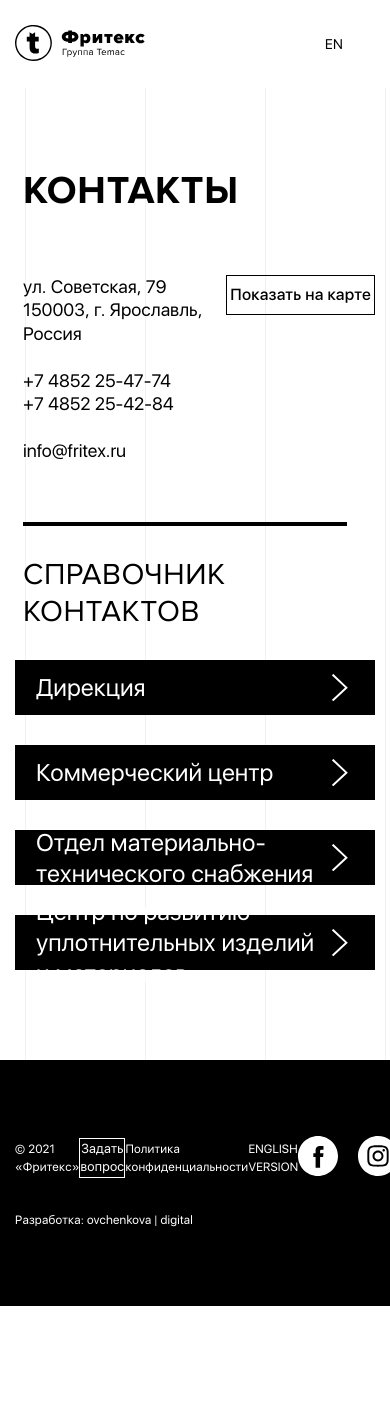
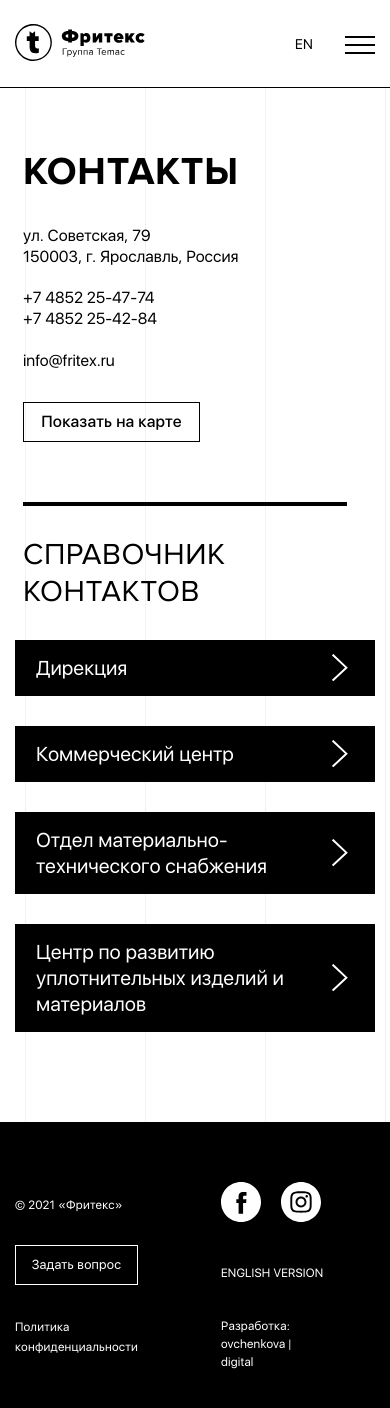
Before and after one commit to allexander-w/fritex, a website: page app/contacts.html in a window 390 px wide. Before the commit the page ends 1306 px from the top, so only its background shows below. Drawn offline with nearby package versions, Linux system fonts and the light colour scheme.

Commit message:
[added]: responsive sidebar

```diff
--- a/app/contacts.html
+++ b/app/contacts.html
@@ -53,7 +53,7 @@
 
     <!-- ======= Шапка сайта ======= -->
     <header class="header">
-        <div class="container header__container flex jc-between ai-center">
+        <div class="container white header__container flex jc-between ai-center">
 
             <a href="./index.html"><img class="header__logotype" src="./img/index/logo.svg" alt="logotype"></a>
 
@@ -70,6 +70,10 @@
                 <div class="hedaer__language">
                     <a href="#"><p>EN</p></a>
                 </div>
+
+				<div class="header__burger">
+					<span></span>
+				</div>
             </nav>
 
         </div>
@@ -95,7 +99,7 @@
                 <div class="sidebar-container">
 
                     <h1 class="heading-60 pl-21 mt-90 mb-90">Контакты</h1>
-                    <div class="flex jc-between pl-21 mb-60">
+                    <div class="flex jc-between pl-21 mb-60 contacts__desc">
                         <p class="text-20">
                             ул. Советская, 79 <br>
                             150003, г. Ярославль, Россия <br><br>
@@ -224,8 +228,8 @@
     </div>
 
     <!-- ======= Футер сайта ======= -->
-    <footer class="footer mt-120">
-        <div class="container footer__container flex jc-between ai-center">
+    <footer class="footer">
+        <div class="container footer__container footer__desktop flex jc-between ai-center">
 			<div class="flex ai-center jc-between footer__left">
 				<p>© 2021 «Фритекс»</p>
 				<button data-modal="question-modal" class="btn footer__btn trigger">Задать вопрос</button>
@@ -239,6 +243,43 @@
 
 			<p>Разработка: ovchenkova | digital</p>
         </div>
+
+        <div class="container footer__mobile flex jc-between ai-center">
+            <div>
+                <p class="mb-50">© 2021 «Фритекс»</p>
+                <a href="#"> Политика конфиденциальности </a>
+            </div>
+
+            <div class="flex fd-column jc-between ai-center">
+                <button data-modal="question-modal" class="btn footer__btn trigger mb-27">Задать вопрос</button>
+                <div class="footer__social flex ai-center">
+                    <a href="#"> <img class="mr-20" src="./img/index/footer/1.svg" alt=""> </a>
+                    <a href="#"> <img src="./img/index/footer/2.svg" alt=""> </a>
+                </div>
+            </div>
+
+            <div class="ta-right">
+                <a href="#"> ENGLISH VERSION </a>
+                <p class="mt-49">Разработка: ovchenkova | digital</p>
+            </div>
+        </div>
+
+		<div class="container footer__mobile-xs flex ai-center">
+            <div class="footer__mobile-xs-left">
+                <p class="mb-31">© 2021 «Фритекс»</p>
+                <button data-modal="question-modal" class="btn footer__btn trigger mb-31">Задать вопрос</button>
+                <a href="#"> Политика конфиденциальности </a>
+            </div>
+
+            <div class="footer__mobile-xs-right">
+				<div class="footer__social flex ai-center mb-35">
+                    <a href="#"> <img class="mr-20" src="./img/index/footer/1.svg" alt=""> </a>
+                    <a href="#"> <img src="./img/index/footer/2.svg" alt=""> </a>
+                </div>
+                <a href="#"> ENGLISH VERSION </a>
+                <p class="mt-35">Разработка: ovchenkova | digital</p>
+            </div>
+        </div>
     </footer>
 
     <!-- ======= Скрипты ======= -->
--- a/app/scss/_media.scss
+++ b/app/scss/_media.scss
@@ -226,7 +226,7 @@
 	}
 
 	.container {
-		max-width: 970px;
+		max-width: 960px;
 	}
 
 	.index-section-desc {
@@ -333,6 +333,10 @@
 		margin-left: 4px;
 	}
 
+	.news-index .dropdown:last-child {
+		margin-bottom: 60px;
+	}
+
 	.footer {
 		margin-top: 0;
 	}
@@ -406,6 +410,22 @@
 		.ml-21 {
 			margin-left: 8px;
 		}
+	}
+
+	.vacancies {
+		h1 {
+			margin-top: 79px;
+			margin-bottom: 60px;
+		}
+
+		.pl-21 {
+			padding-left: 0;
+		}
+	}
+
+	.sidebar-container {
+		max-width: 756px;
+		margin: 0;
 	}
 
 }
@@ -641,6 +661,19 @@
 		width: 130px;
 	}
 
+
+	.news-index {
+		h1 {
+			margin-top: 60px;
+			margin-bottom: 30px;
+		}
+	}
+
+	.dropdown__header {
+		font-size: 20px;
+		line-height: 130%;
+	}
+
 }
 
 @media (max-width: 412px) {
@@ -849,4 +882,22 @@
 	.news__date {
 		margin-left: 10px;
 	}
+
+	.text-20 {
+		font-size: 16px;
+		line-height: 130%;
+	}
+
+	.contacts__desc {
+		flex-direction: column;
+
+		p {
+			margin-bottom: 30px;
+		}
+	}
+
+	.news-index .dropdown:last-child {
+		margin-bottom: 0;
+	}
+
 }
--- a/app/scss/index.scss
+++ b/app/scss/index.scss
@@ -1051,9 +1051,8 @@
 .dropdown__header {
   color: #fff;
   width: 100%;
-  height: 55px;
   background-color: #000;
-  padding: 0 21px;
+  padding: 15px 21px;
 
   font-family: SFPro;
   font-weight: normal;
```
Also changed, not shown: app/vacancies.html (+5 -2 lines), app/css/index.min.css.
